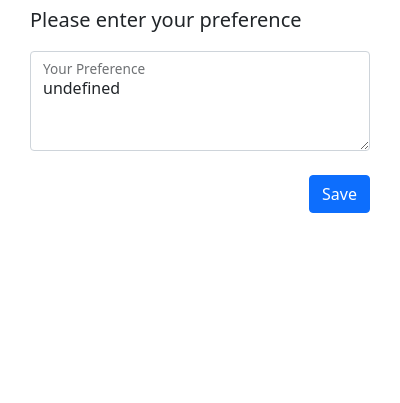
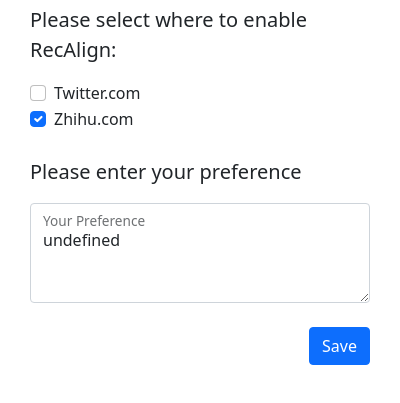
Before and after one commit to recalign/RecAlign, a browser extension: page chrome-extension/popup.html in a window 400 px wide. Shown: the part 67-470 px from the top of the page. Drawn offline with Linux system fonts and the light colour scheme.

Commit message:
select which website to enable.

```diff
--- a/chrome-extension/popup.html
+++ b/chrome-extension/popup.html
@@ -1,26 +1,44 @@
 <!doctype html>
 <html lang="en">
-  <head>
+
+<head>
     <!-- Required meta tags -->
     <meta charset="utf-8">
     <meta name="viewport" content="width=device-width, initial-scale=1">
 
     <!-- Bootstrap CSS -->
-    <link href="./bootstrap.min.css" rel="stylesheet" integrity="sha384-EVSTQN3/azprG1Anm3QDgpJLIm9Nao0Yz1ztcQTwFspd3yD65VohhpuuCOmLASjC" crossorigin="anonymous">
+    <link href="./bootstrap.min.css" rel="stylesheet"
+        integrity="sha384-EVSTQN3/azprG1Anm3QDgpJLIm9Nao0Yz1ztcQTwFspd3yD65VohhpuuCOmLASjC" crossorigin="anonymous">
     <script src="./popup.js"></script>
     <title>Hello, world!</title>
-  </head>
-  <body style="width:400px; height:580px; padding:30px">
+</head>
+
+<body style="width:400px; height:580px; padding:30px">
     <h1>RecAlign</h1>
+    <p class="lead">Please select where to enable RecAlign:</p>
+    <div class="form-check">
+        <input class="form-check-input" type="checkbox" value="" id="flexCheckDefault">
+        <label class="form-check-label" for="flexCheckDefault">
+            Twitter.com
+        </label>
+    </div>
+    <div class="form-check">
+        <input class="form-check-input" type="checkbox" value="" id="flexCheckChecked" checked>
+        <label class="form-check-label" for="flexCheckChecked">
+            Zhihu.com
+        </label>
+    </div>
+    <br>
     <p class="lead">Please enter your preference</p>
-
     <div class="form-floating">
-        <textarea class="form-control" placeholder="Leave a comment here" id="preference" style="height: 100px"></textarea>
+        <textarea class="form-control" placeholder="Leave a comment here" id="preference"
+            style="height: 100px"></textarea>
         <label for="preference">Your Preference</label>
     </div>
     <br>
     <div class="d-flex justify-content-end">
         <button id="save-button" type="button" class="btn btn-primary">Save</button>
     </div>
-  </body>
+</body>
+
 </html>
```
